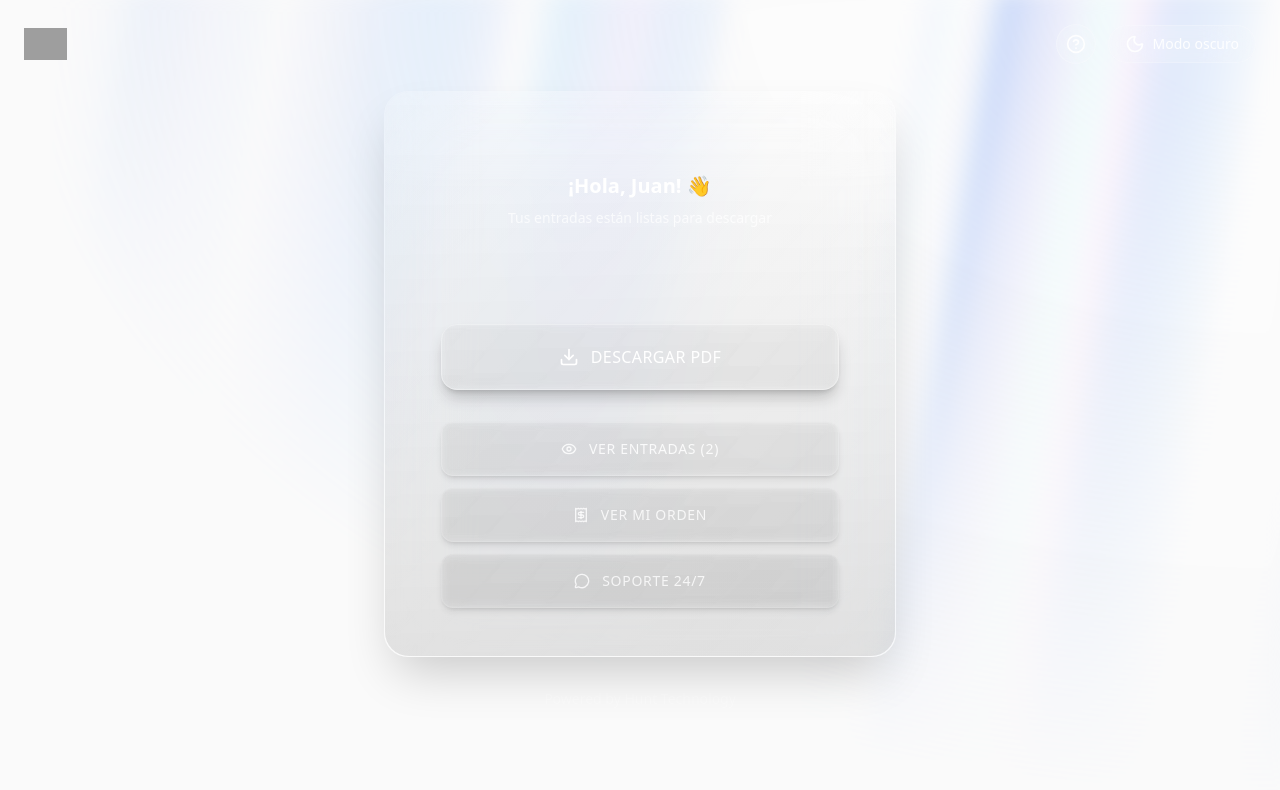
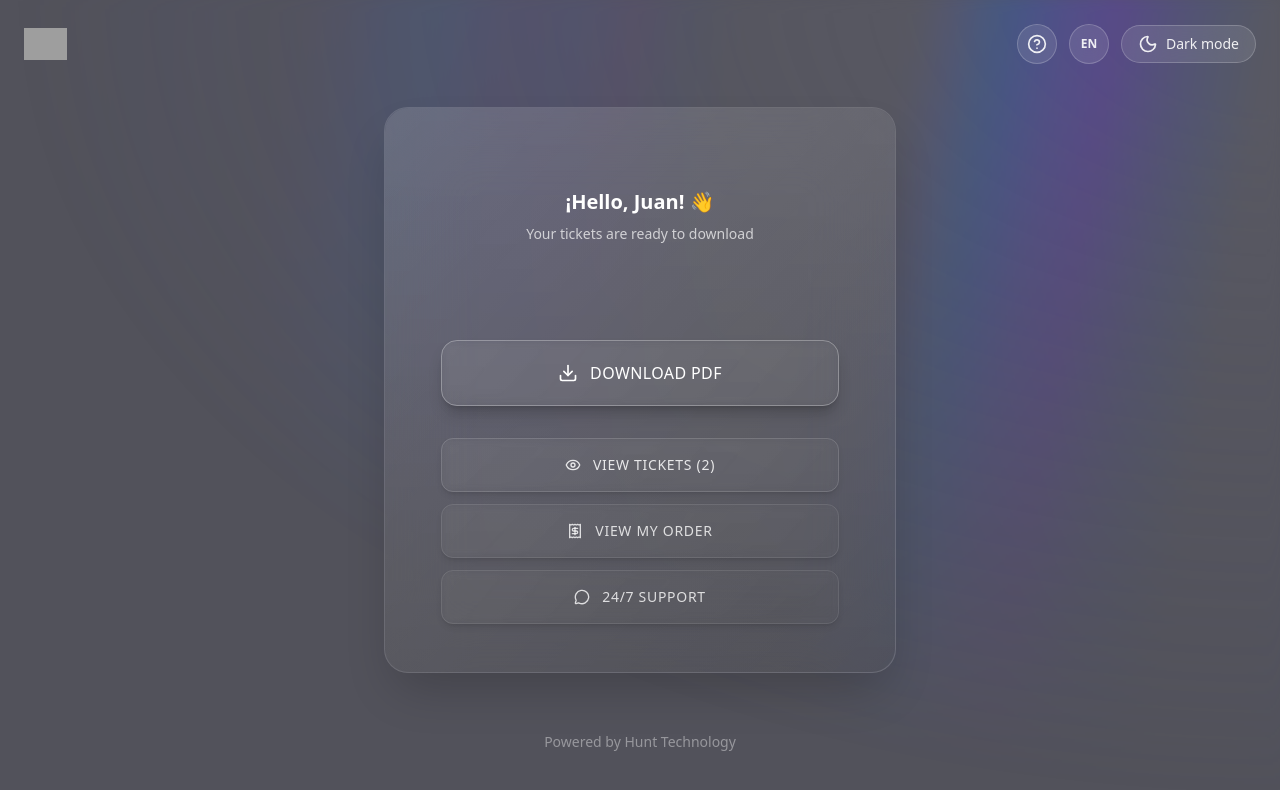
Before and after one commit to hunt-tickets/hunt-wallet, a React (Vite) app: page / in a window 1280 px wide. Shown: the top 790 px of the page. Built offline with nearby package versions, Linux system fonts and the light colour scheme; no server answers; grey boxes are pictures that could not be loaded.

Commit message:
fix deploy

```diff
--- a/src/App.tsx
+++ b/src/App.tsx
@@ -1,16 +1,19 @@
 import { BrowserRouter as Router, Routes, Route } from 'react-router-dom'
 import { ThemeProvider } from './contexts/ThemeContext'
+import { LanguageProvider } from './contexts/LanguageContext'
 import { WalletPage } from './pages/WalletPage'
 
 function App() {
   return (
     <ThemeProvider defaultTheme="system">
+      <LanguageProvider>
         <Router>
           <Routes>
             <Route path="/ticket/:token" element={<WalletPage />} />
             <Route path="/" element={<WalletPage />} />
           </Routes>
         </Router>
+      </LanguageProvider>
     </ThemeProvider>
   )
 }
--- a/src/components/layout/Layout.tsx
+++ b/src/components/layout/Layout.tsx
@@ -3,6 +3,7 @@ import { motion } from 'framer-motion'
 import { AuroraBackground } from '../ui/aurora-background'
 import { ThemeToggle } from '../ui/theme-toggle'
 import { HelpButton } from '../ui/help-button'
+import { LanguageToggle } from '../ui/language-toggle'
 
 interface LayoutProps {
   children: ReactNode
@@ -40,6 +41,7 @@ export const Layout = ({ children, className = '', showAurora = true }: LayoutPr
           />
           <div className="flex items-center gap-3">
             <HelpButton />
+            <LanguageToggle />
             <ThemeToggle />
           </div>
         </div>
@@ -83,12 +85,13 @@ export const Layout = ({ children, className = '', showAurora = true }: LayoutPr
         />
         <div className="flex items-center gap-3">
           <HelpButton />
+          <LanguageToggle />
           <ThemeToggle />
         </div>
       </div>
 
       {/* Subtle gradient overlay for better contrast */}
-      <div className="absolute inset-0 bg-gradient-to-t from-black/20 via-transparent to-black/10 z-[1]" />
+      <div className="absolute inset-0 bg-gradient-to-t from-black/10 via-transparent to-black/5 dark:from-black/20 dark:via-transparent dark:to-black/10 z-[1]" />
 
       {/* Content overlay */}
       <div className="relative z-10 w-full h-full overflow-y-auto">
--- a/src/components/ui/aurora-background.tsx
+++ b/src/components/ui/aurora-background.tsx
@@ -17,7 +17,7 @@ export const AuroraBackground = ({
     <main>
       <div
         className={cn(
-          "relative flex flex-col  h-[100vh] items-center justify-center bg-zinc-50 dark:bg-zinc-900  text-slate-950 transition-bg",
+          "relative flex flex-col  h-[100vh] items-center justify-center bg-zinc-600 dark:bg-zinc-900 text-white transition-bg",
           className
         )}
         {...props}
@@ -27,20 +27,21 @@ export const AuroraBackground = ({
             //   I'm sorry but this is what peak developer performance looks like // trigger warning
             className={cn(
               `
-            [--white-gradient:repeating-linear-gradient(100deg,var(--white)_0%,var(--white)_7%,var(--transparent)_10%,var(--transparent)_12%,var(--white)_16%)]
+            [--light-gradient:repeating-linear-gradient(100deg,var(--zinc-500)_0%,var(--zinc-500)_7%,var(--transparent)_10%,var(--transparent)_12%,var(--zinc-500)_16%)]
             [--dark-gradient:repeating-linear-gradient(100deg,var(--black)_0%,var(--black)_7%,var(--transparent)_10%,var(--transparent)_12%,var(--black)_16%)]
-            [--aurora:repeating-linear-gradient(100deg,var(--blue-500)_10%,var(--indigo-300)_15%,var(--blue-300)_20%,var(--violet-200)_25%,var(--blue-400)_30%)]
-            [background-image:var(--white-gradient),var(--aurora)]
+            [--aurora:repeating-linear-gradient(100deg,var(--blue-600)_10%,var(--indigo-500)_15%,var(--blue-500)_20%,var(--violet-600)_25%,var(--blue-600)_30%)]
+            dark:[--aurora:repeating-linear-gradient(100deg,var(--blue-500)_10%,var(--indigo-300)_15%,var(--blue-300)_20%,var(--violet-200)_25%,var(--blue-400)_30%)]
+            [background-image:var(--light-gradient),var(--aurora)]
             dark:[background-image:var(--dark-gradient),var(--aurora)]
             [background-size:300%,_200%]
             [background-position:50%_50%,50%_50%]
-            filter blur-[10px] invert dark:invert-0
-            after:content-[""] after:absolute after:inset-0 after:[background-image:var(--white-gradient),var(--aurora)]
+            filter blur-[10px]
+            after:content-[""] after:absolute after:inset-0 after:[background-image:var(--light-gradient),var(--aurora)]
             after:dark:[background-image:var(--dark-gradient),var(--aurora)]
             after:[background-size:200%,_100%]
-            after:animate-aurora after:[background-attachment:fixed] after:mix-blend-difference
+            after:animate-aurora after:[background-attachment:fixed] after:mix-blend-soft-light dark:after:mix-blend-difference
             pointer-events-none
-            absolute -inset-[10px] opacity-50 will-change-transform`,
+            absolute -inset-[10px] opacity-30 dark:opacity-50 will-change-transform`,
 
               showRadialGradient &&
                 `[mask-image:radial-gradient(ellipse_at_100%_0%,black_10%,var(--transparent)_70%)]`
--- /dev/null
+++ b/src/components/ui/language-toggle.tsx
@@ -0,0 +1,36 @@
+import { useLanguage } from '../../contexts/LanguageContext'
+
+export function LanguageToggle() {
+  const { language, setLanguage } = useLanguage()
+
+  const toggleLanguage = () => {
+    setLanguage(language === 'es' ? 'en' : 'es')
+  }
+
+  const getLabel = () => {
+    return language === 'es' ? 'ES' : 'EN'
+  }
+
+  const getTooltip = () => {
+    return language === 'es' ? 'Cambiar a inglés' : 'Switch to Spanish'
+  }
+
+  return (
+    <button
+      onClick={toggleLanguage}
+      className="
+        inline-flex items-center justify-center
+        w-10 h-10
+        bg-white/10 hover:bg-white/20
+        backdrop-blur-xl border border-white/20
+        rounded-full
+        text-sm font-bold text-white/90
+        transition-all duration-200
+        hover:scale-105
+      "
+      title={getTooltip()}
+    >
+      <span className="text-xs font-bold">{getLabel()}</span>
+    </button>
+  )
+}
--- a/src/components/ui/theme-toggle.tsx
+++ b/src/components/ui/theme-toggle.tsx
@@ -1,8 +1,10 @@
 import { Moon, Sun } from 'lucide-react'
 import { useTheme } from '@/contexts/ThemeContext'
+import { useLanguage } from '../../contexts/LanguageContext'
 
 export function ThemeToggle() {
   const { theme, setTheme } = useTheme()
+  const { t } = useLanguage()
 
   const toggleTheme = () => {
     if (theme === 'light') {
@@ -17,7 +19,7 @@ export function ThemeToggle() {
   }
 
   const getLabel = () => {
-    return theme === 'light' ? 'Modo claro' : 'Modo oscuro'
+    return theme === 'light' ? t('light.mode') : t('dark.mode')
   }
 
   return (
--- a/src/components/wallet/HeroSection.tsx
+++ b/src/components/wallet/HeroSection.tsx
@@ -1,4 +1,5 @@
 import { motion } from 'framer-motion'
+import { useLanguage } from '../../contexts/LanguageContext'
 
 interface HeroSectionProps {
   eventName?: string
@@ -32,12 +33,13 @@ const logoVariants = {
 
 
 export const HeroSection = ({ className = '' }: Omit<HeroSectionProps, 'eventName'>) => {
+  const { t } = useLanguage()
   return (
     <motion.div
       variants={heroVariants}
       initial="hidden"
       animate="visible"
-      className={`text-center py-12 ${className}`}
+      className={`text-center py-6 md:py-12 ${className}`}
     >
       {/* User Greeting */}
       <motion.div
@@ -45,10 +47,10 @@ export const HeroSection = ({ className = '' }: Omit<HeroSectionProps, 'eventNam
         className="mb-8 text-center"
       >
         <h2 className="text-xl font-semibold text-white mb-2">
-          ¡Hola, Juan! 👋
+          ¡{t('hello')}, Juan! 👋
         </h2>
         <p className="text-white/70 text-sm">
-          Tus entradas están listas para descargar
+          {t('tickets.ready.download')}
         </p>
       </motion.div>
 
--- a/src/components/wallet/WalletContainer.tsx
+++ b/src/components/wallet/WalletContainer.tsx
@@ -26,22 +26,24 @@ export const WalletContainer = ({ children, className = '' }: WalletContainerPro
       animate="visible"
       className={`
         max-w-lg mx-auto w-full
+        md:min-h-0
+        flex flex-col
         bg-white/5 backdrop-blur-2xl
         border border-white/10
-        rounded-3xl
-        p-8
+        rounded-3xl md:rounded-3xl rounded-t-3xl md:rounded-b-3xl
+        p-4 md:p-8
         shadow-2xl shadow-black/20
         relative
         before:absolute before:inset-0
         before:bg-gradient-to-br before:from-white/10 before:to-transparent
-        before:rounded-3xl before:pointer-events-none
+        before:rounded-3xl md:before:rounded-3xl before:rounded-t-3xl md:before:rounded-b-3xl before:pointer-events-none
         after:absolute after:inset-0
         after:bg-gradient-to-t after:from-black/10 after:to-transparent
-        after:rounded-3xl after:pointer-events-none
+        after:rounded-3xl md:after:rounded-3xl after:rounded-t-3xl md:after:rounded-b-3xl after:pointer-events-none
         ${className}
       `}
     >
-      <div className="relative z-10">
+      <div className="relative z-10 flex flex-col h-full justify-center md:justify-start">
         {children}
       </div>
     </motion.div>
--- a/src/components/wallet/designs/MinimalistDesign.tsx
+++ b/src/components/wallet/designs/MinimalistDesign.tsx
@@ -1,6 +1,7 @@
 import { motion } from 'framer-motion'
 import { Download, Eye, Receipt, MessageCircle, Loader2 } from 'lucide-react'
 import type { TicketData } from '../../../types'
+import { useLanguage } from '../../../contexts/LanguageContext'
 
 interface MinimalistDesignProps {
   tickets: TicketData[]
@@ -19,15 +20,17 @@ export const MinimalistDesign = ({
   downloading,
   onDownload
 }: MinimalistDesignProps) => {
+  const { t } = useLanguage()
+
   return (
     <motion.div
       initial={{ opacity: 0, y: 20 }}
       animate={{ opacity: 1, y: 0 }}
       transition={{ duration: 0.6, ease: "easeOut" }}
-      className="px-6 py-4"
+      className="px-4 py-3 md:px-6 md:py-4"
     >
       {/* Botones Minimalistas Mejorados */}
-      <div className="space-y-6">
+      <div className="space-y-4 md:space-y-6">
         {/* Botón Principal - Descargar */}
         <motion.button
           initial={{ opacity: 0, y: 10 }}
@@ -43,7 +46,7 @@ export const MinimalistDesign = ({
           disabled={downloading}
           className="
             group
-            w-full py-5 px-6
+            w-full py-4 px-5 md:py-5 md:px-6
             bg-gradient-to-r from-white/8 to-white/4
             backdrop-blur-sm
             border border-white/30 hover:border-white/50
@@ -67,13 +70,13 @@ export const MinimalistDesign = ({
               <Download className="h-5 w-5 group-hover:scale-110 transition-transform duration-200" />
             )}
             <span className="font-medium">
-              {downloading ? 'PREPARANDO...' : 'DESCARGAR PDF'}
+              {downloading ? t('preparing') : t('download.pdf')}
             </span>
           </div>
         </motion.button>
 
         {/* Botones Secundarios */}
-        <div className="space-y-3 pt-2">
+        <div className="space-y-2 md:space-y-3 pt-1 md:pt-2">
           {/* Botón Ver Entradas */}
           <motion.button
             initial={{ opacity: 0, y: 10 }}
@@ -88,7 +91,7 @@ export const MinimalistDesign = ({
             onClick={onViewTickets}
             className="
               group
-              w-full py-4 px-6
+              w-full py-3 px-5 md:py-4 md:px-6
               bg-white/3 hover:bg-white/8
               backdrop-blur-sm
               border border-white/15 hover:border-white/30
@@ -101,7 +104,7 @@ export const MinimalistDesign = ({
             "
           >
             <Eye className="h-4 w-4 group-hover:scale-110 transition-transform duration-200" />
-            <span>VER ENTRADAS ({tickets.length})</span>
+            <span>{t('view.tickets')} ({tickets.length})</span>
           </motion.button>
 
           {/* Botón Ver Orden */}
@@ -118,7 +121,7 @@ export const MinimalistDesign = ({
             onClick={onViewOrder}
             className="
               group
-              w-full py-4 px-6
+              w-full py-3 px-5 md:py-4 md:px-6
               bg-white/2 hover:bg-white/6
               backdrop-blur-sm
               border border-white/10 hover:border-white/25
@@ -131,7 +134,7 @@ export const MinimalistDesign = ({
             "
           >
             <Receipt className="h-4 w-4 group-hover:scale-110 transition-transform duration-200" />
-            <span>VER MI ORDEN</span>
+            <span>{t('view.order')}</span>
           </motion.button>
 
           {/* Botón Soporte */}
@@ -148,7 +151,7 @@ export const MinimalistDesign = ({
             onClick={onContactSupport}
             className="
               group
-              w-full py-4 px-6
+              w-full py-3 px-5 md:py-4 md:px-6
               bg-white/2 hover:bg-white/6
               backdrop-blur-sm
               border border-white/10 hover:border-white/25
@@ -161,7 +164,7 @@ export const MinimalistDesign = ({
             "
           >
             <MessageCircle className="h-4 w-4 group-hover:scale-110 transition-transform duration-200" />
-            <span>SOPORTE 24/7</span>
+            <span>{t('support.24')}</span>
           </motion.button>
         </div>
       </div>
--- /dev/null
+++ b/src/contexts/LanguageContext.tsx
@@ -0,0 +1,141 @@
+import { createContext, useContext, useEffect, useState, type ReactNode } from 'react'
+
+type Language = 'es' | 'en'
+
+interface LanguageProviderProps {
+  children: ReactNode
+  defaultLanguage?: Language
+  storageKey?: string
+}
+
+interface LanguageProviderState {
+  language: Language
+  setLanguage: (language: Language) => void
+  t: (key: string) => string
+}
+
+// Traducciones básicas
+const translations = {
+  es: {
+    // Buttons
+    'download.pdf': 'DESCARGAR PDF',
+    'view.tickets': 'VER ENTRADAS',
+    'view.order': 'VER MI ORDEN',
+    'support.24': 'SOPORTE 24/7',
+    'preparing': 'PREPARANDO...',
+
+    // Messages
+    'tickets.ready': 'Tus entradas están listas',
+    'tickets.ready.download': 'Tus entradas están listas para descargar',
+    'hello': 'Hola',
+
+    // Navigation
+    'light.mode': 'Modo claro',
+    'dark.mode': 'Modo oscuro',
+    'help': 'Ayuda',
+
+    // Loading and errors
+    'loading.tickets': 'Cargando tus entradas...',
+    'something.wrong': 'Oops, algo salió mal',
+    'error.loading': 'No pudimos cargar tus entradas. Por favor verifica el link o contacta soporte.',
+    'contact.support': 'Contactar Soporte',
+
+    // Footer
+    'powered.by': 'Powered by Hunt Technology'
+  },
+  en: {
+    // Buttons
+    'download.pdf': 'DOWNLOAD PDF',
+    'view.tickets': 'VIEW TICKETS',
+    'view.order': 'VIEW MY ORDER',
+    'support.24': '24/7 SUPPORT',
+    'preparing': 'PREPARING...',
+
+    // Messages
+    'tickets.ready': 'Your tickets are ready',
+    'tickets.ready.download': 'Your tickets are ready to download',
+    'hello': 'Hello',
+
+    // Navigation
+    'light.mode': 'Light mode',
+    'dark.mode': 'Dark mode',
+    'help': 'Help',
+
+    // Loading and errors
+    'loading.tickets': 'Loading your tickets...',
+    'something.wrong': 'Oops, something went wrong',
+    'error.loading': 'We couldn\'t load your tickets. Please verify the link or contact support.',
+    'contact.support': 'Contact Support',
+
+    // Footer
+    'powered.by': 'Powered by Hunt Technology'
+  }
+}
+
+const detectBrowserLanguage = (): Language => {
+  if (typeof window === 'undefined') return 'es'
+
+  const browserLang = navigator.language.toLowerCase()
+
+  // Si el idioma del navegador es inglés o contiene 'en', usar inglés
+  if (browserLang.startsWith('en')) {
+    return 'en'
+  }
+
+  // Por defecto español
+  return 'es'
+}
+
+const initialState: LanguageProviderState = {
+  language: 'es',
+  setLanguage: () => null,
+  t: (key: string) => key,
+}
+
+const LanguageProviderContext = createContext<LanguageProviderState>(initialState)
+
+export function LanguageProvider({
+  children,
+  defaultLanguage,
+  storageKey = 'hunt-wallet-language',
+  ...props
+}: LanguageProviderProps) {
+  const [language, setLanguage] = useState<Language>(() => {
+    if (typeof window === 'undefined') return defaultLanguage || 'es'
+
+    const stored = localStorage.getItem(storageKey) as Language
+    if (stored && (stored === 'es' || stored === 'en')) {
+      return stored
+    }
+
+    return defaultLanguage || detectBrowserLanguage()
+  })
+
+  const t = (key: string): string => {
+    return translations[language][key as keyof typeof translations['es']] || key
+  }
+
+  const value = {
+    language,
+    setLanguage: (newLanguage: Language) => {
+      localStorage.setItem(storageKey, newLanguage)
+      setLanguage(newLanguage)
+    },
+    t,
+  }
+
+  return (
+    <LanguageProviderContext.Provider {...props} value={value}>
+      {children}
+    </LanguageProviderContext.Provider>
+  )
+}
+
+export const useLanguage = () => {
+  const context = useContext(LanguageProviderContext)
+
+  if (context === undefined)
+    throw new Error('useLanguage must be used within a LanguageProvider')
+
+  return context
+}
--- a/src/index.css
+++ b/src/index.css
@@ -30,24 +30,24 @@
 /* Light mode - Dark but lighter */
 .light {
   color-scheme: dark;
-  color: #e5e5e5;
-  background-color: #1a1a1a;
+  color: #f0f0f0;
+  background-color: #2a2a2a;
 
   /* Override hunt colors for light mode */
-  --hunt-bg: #1a1a1a;
-  --hunt-bg-mid: #2d2d2d;
-  --hunt-glass: rgba(255, 255, 255, 0.05);
-  --hunt-border: rgba(255, 255, 255, 0.12);
-  --hunt-text-primary: #e5e5e5;
-  --hunt-text-secondary: rgba(229, 229, 229, 0.7);
-  --hunt-text-tertiary: rgba(229, 229, 229, 0.9);
+  --hunt-bg: #2a2a2a;
+  --hunt-bg-mid: #404040;
+  --hunt-glass: rgba(255, 255, 255, 0.08);
+  --hunt-border: rgba(255, 255, 255, 0.15);
+  --hunt-text-primary: #f0f0f0;
+  --hunt-text-secondary: rgba(240, 240, 240, 0.8);
+  --hunt-text-tertiary: rgba(240, 240, 240, 0.95);
 }
 
 .light html,
 .light body,
 .light #root {
-  background-color: #1a1a1a;
-  color: #e5e5e5;
+  background-color: #2a2a2a;
+  color: #f0f0f0;
 }
 
 html, body, #root {
--- a/src/pages/WalletPage.tsx
+++ b/src/pages/WalletPage.tsx
@@ -9,6 +9,7 @@ import { SupportContact } from '../components/wallet/SupportContact'
 import { OrderModal } from '../components/wallet/OrderModal'
 import { LoadingSpinner } from '../components/ui/LoadingSpinner'
 import { useTicketsData, useUrlToken } from '../hooks'
+import { useLanguage } from '../contexts/LanguageContext'
 
 const pageVariants = {
   initial: { opacity: 0, y: 20 },
@@ -23,6 +24,7 @@ const pageVariants = {
 }
 
 export const WalletPage = () => {
+  const { t } = useLanguage()
   const token = useUrlToken()
   const { tickets, loading, error, eventInfo } = useTicketsData(token || 'demo-token')
   const [showTicketsModal, setShowTicketsModal] = useState(false)
@@ -43,7 +45,7 @@ export const WalletPage = () => {
         <div className="flex items-center justify-center min-h-screen">
           <div className="text-center">
             <LoadingSpinner size="lg" className="mx-auto mb-4" />
-            <p className="text-hunt-text-secondary">Cargando tus entradas...</p>
+            <p className="text-hunt-text-secondary">{t('loading.tickets')}</p>
           </div>
         </div>
       </Layout>
@@ -57,16 +59,16 @@ export const WalletPage = () => {
           <div className="text-center max-w-md mx-auto p-6">
             <div className="text-6xl mb-4">😞</div>
             <h2 className="text-xl font-semibold text-hunt-text-primary mb-2">
-              Oops, algo salió mal
+              {t('something.wrong')}
             </h2>
             <p className="text-hunt-text-secondary mb-6">
-              No pudimos cargar tus entradas. Por favor verifica el link o contacta soporte.
+              {t('error.loading')}
             </p>
             <button
               onClick={() => setShowSupportModal(true)}
               className="glass-button px-6 py-3 font-medium"
             >
-              💬 Contactar Soporte
+              💬 {t('contact.support')}
             </button>
           </div>
         </div>
@@ -80,9 +82,10 @@ export const WalletPage = () => {
         variants={pageVariants}
         initial="initial"
         animate="animate"
-        className="min-h-screen flex flex-col justify-center items-center px-4 py-12"
+        className="h-screen flex flex-col justify-between md:justify-center items-center px-4 pt-16 pb-4 md:py-12"
       >
-        {/* Main Wallet Container */}
+        {/* Main Content Area */}
+        <div className="flex-1 flex flex-col justify-center w-full">
           <WalletContainer className="w-full max-w-lg mx-auto">
             {/* Hero Section */}
             <HeroSection />
@@ -95,16 +98,17 @@ export const WalletPage = () => {
               onViewOrder={() => setShowOrderModal(true)}
             />
           </WalletContainer>
+        </div>
 
         {/* Powered by footer */}
         <motion.div
           initial={{ opacity: 0 }}
           animate={{ opacity: 1 }}
           transition={{ delay: 1, duration: 0.5 }}
-          className="mt-8 text-center"
+          className="text-center flex-shrink-0"
         >
           <p className="text-white/40 text-sm">
-            Powered by Hunt Technology
+            {t('powered.by')}
           </p>
         </motion.div>
       </motion.div>
```
Lines whose indentation alone changed are shown as unchanged.
